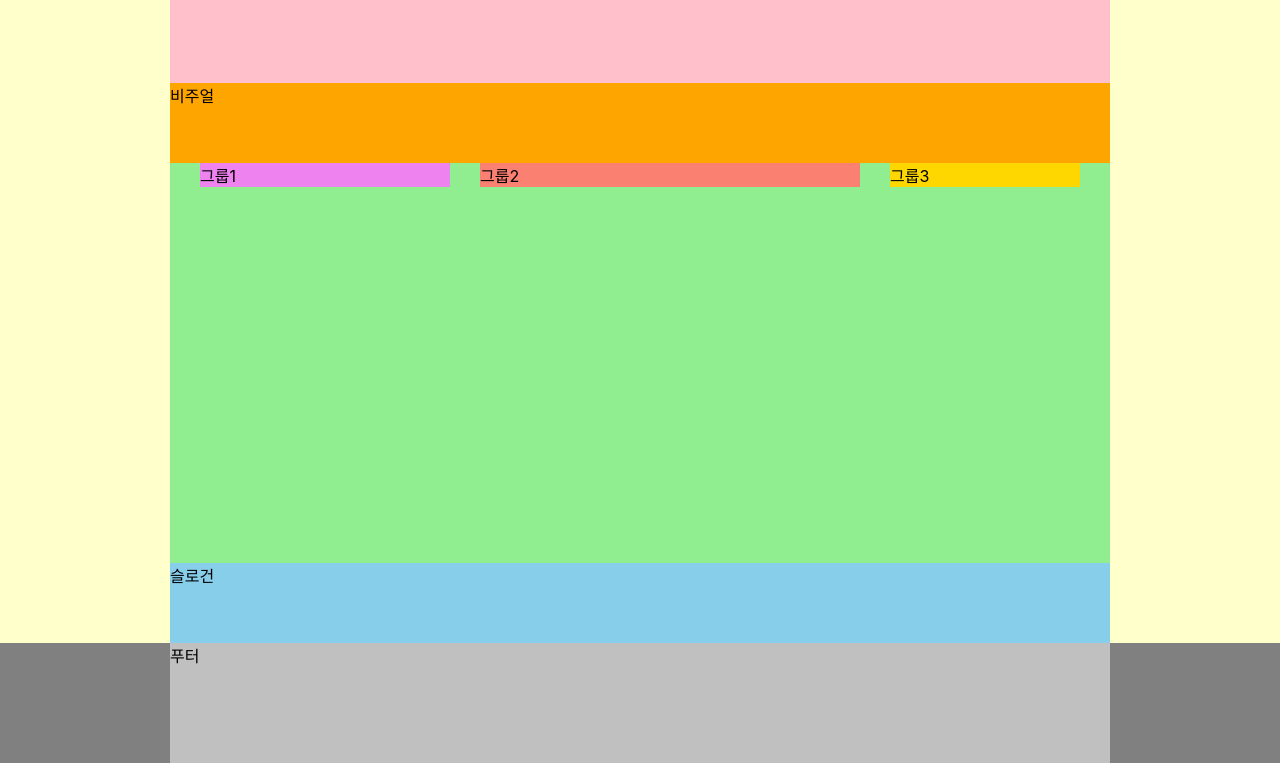
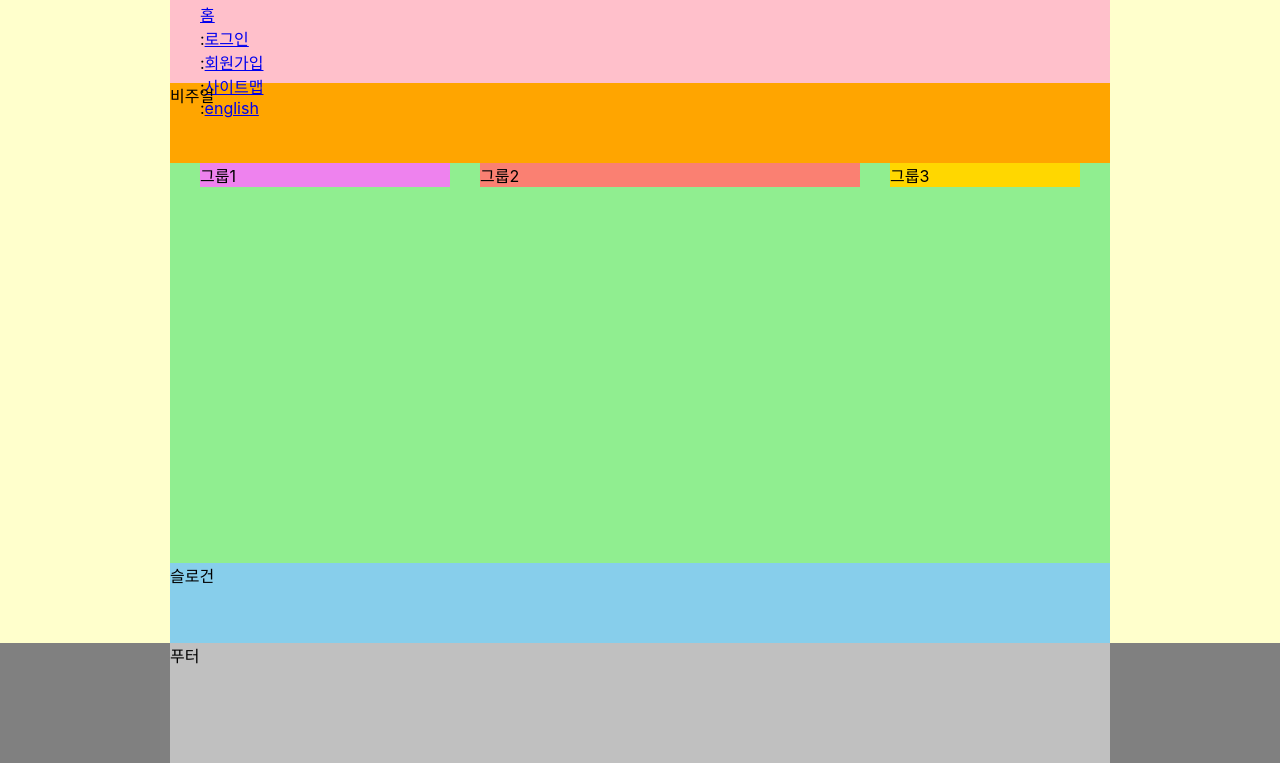
Before and after one commit to SSY1203/HTML5, a plain HTML site: page index.html in a window 1280 px wide. Shown: the part 37-800 px from the top of the page. Drawn offline with Linux system fonts and the light colour scheme; a web font is replaced by a local one.

Commit message:
TEXT 링크 모음 마크업

```diff
--- a/index.html
+++ b/index.html
@@ -16,11 +16,20 @@
   </head>
   <body>
     <header class="header">
+      <!-- * LOGO Start -->
       <h1 class="logo">
         <a href="./index-complete.html">
-          <img src="./assets/logo.png" alt="" />
+          <img src="./assets/logo.png" alt="web cafe" width="165" height="35" />
         </a>
       </h1>
+      <!-- * MEMBER Start -->
+      <ul class="member">
+        <li><a href="/">홈</a></li>
+        <li><span class="divider" aria-hidden="true">:</span><a href="/">로그인</a></li>
+        <li><span class="divider" aria-hidden="true">:</span><a href="/">회원가입</a></li>
+        <li><span class="divider" aria-hidden="true">:</span><a href="/">사이트맵</a></li>
+        <li><span class="divider" aria-hidden="true">:</span><a href="/">english</a></li>
+      </ul>
     </header>
     <div class="visual">비주얼</div>
     <main class="main">
```
